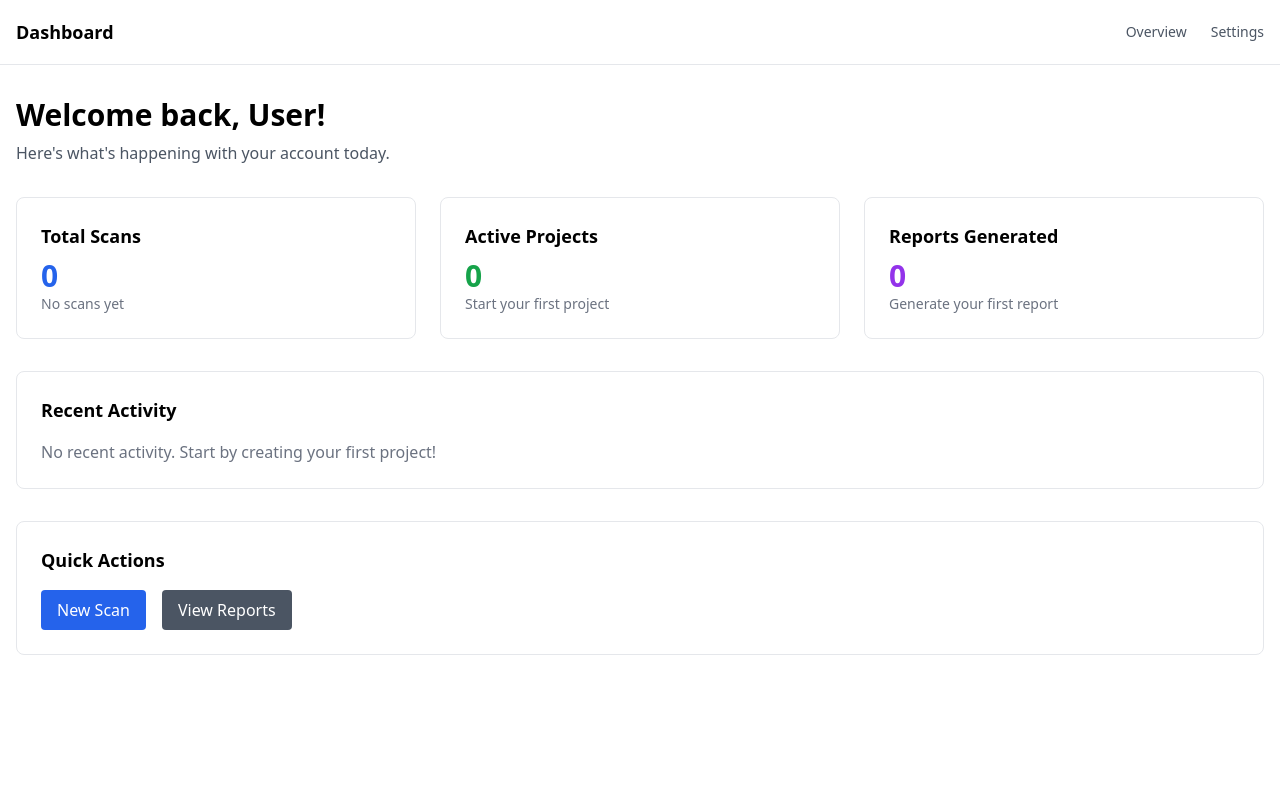
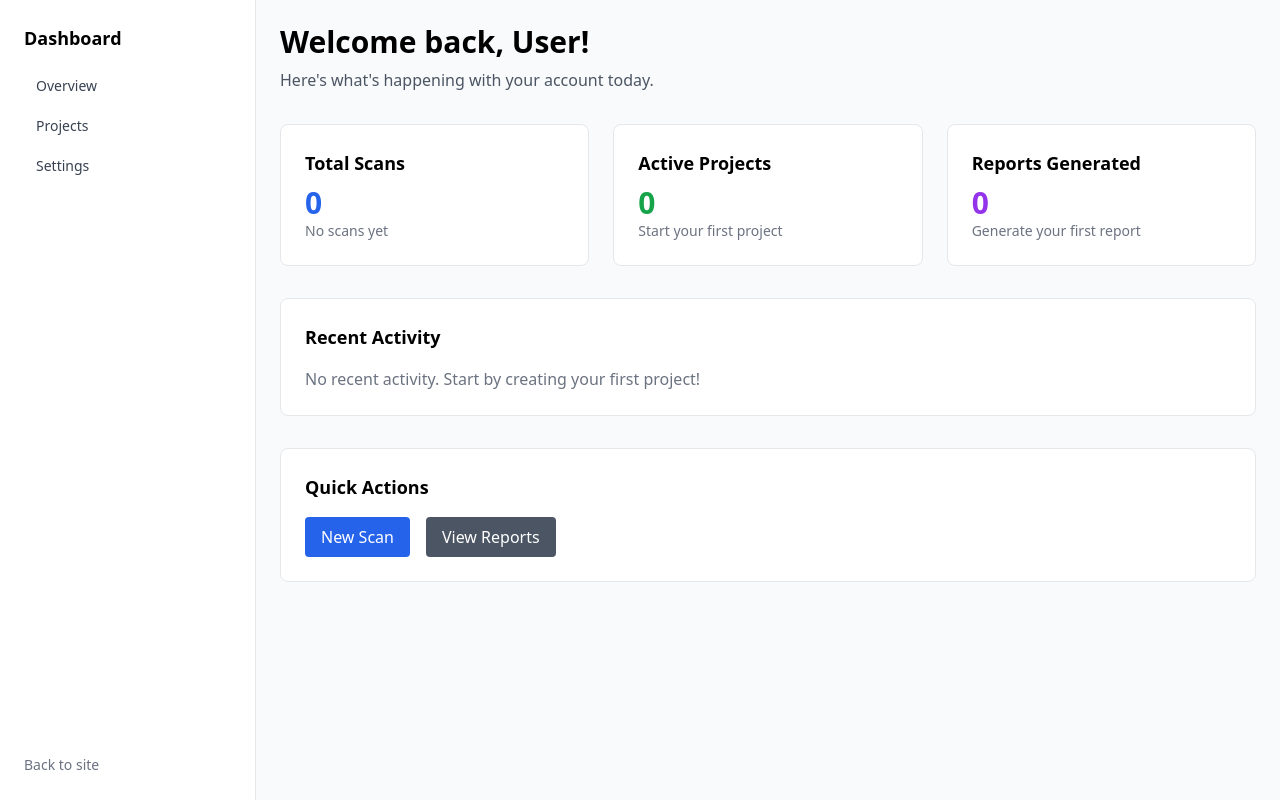
Before and after one commit to Levara-AlphaEye/MVP, a Next.js app in the folder alphaeye/: page /dashboard in a window 1280 px wide. Built offline with nearby package versions, Linux system fonts and the light colour scheme; no server answers.

Commit message:
feat: Update dashboard with overview and projects

```diff
--- a/alphaeye/app/dashboard/layout.tsx
+++ b/alphaeye/app/dashboard/layout.tsx
@@ -1,4 +1,4 @@
-import DashboardNavbar from "@/components/layout/DashboardNavbar"
+import DashboardSidebar from "../../components/layout/DashboardSidebar"
 
 export default function DashboardLayout({
   children,
@@ -6,11 +6,27 @@ export default function DashboardLayout({
   children: React.ReactNode
 }) {
   return (
-    <>
-      <DashboardNavbar />
-      <main className="mx-auto max-w-7xl px-4 py-8">
-        {children}
-      </main>
-    </>
+    <div className="min-h-screen bg-gray-50">
+      <div className="flex">
+        {/* Left sidebar (hidden on small screens) */}
+        <DashboardSidebar />
+
+        {/* Main content column */}
+        <div className="flex-1 min-h-screen flex flex-col">
+
+          {/* Main area with grid wrapper for pages */}
+          <main className="flex-1 p-6">
+            <div className="mx-auto max-w-7xl">
+              <div className="grid grid-cols-1 gap-6 md:grid-cols-12">
+                {/* By default pages will occupy full width; inner content can use the grid */}
+                <div className="md:col-span-12">
+                  {children}
+                </div>
+              </div>
+            </div>
+          </main>
+        </div>
+      </div>
+    </div>
   )
 }
--- /dev/null
+++ b/alphaeye/app/dashboard/settings/page.tsx
@@ -0,0 +1,21 @@
+"use client"
+
+import { UserProfile } from "@clerk/nextjs"
+
+export default function DashboardSettingsPage() {
+  return (
+    <div className="mx-auto max-w-4xl p-6 bg-white rounded-md shadow-sm">
+      {/* Clerk's built-in profile/settings component handles account management (email, password, MFA, sessions).
+          Use hash-based routing so this doesn't require a catch-all route or special middleware exemptions. */}
+      <UserProfile
+        routing="hash"
+        appearance={{
+          elements: {
+            // allow Clerk to inherit site styles; tweak as needed
+            card: "bg-white",
+          },
+        }}
+      />
+    </div>
+  )
+}
--- /dev/null
+++ b/alphaeye/components/layout/DashboardSidebar.tsx
@@ -0,0 +1,35 @@
+"use client"
+
+import Link from "next/link"
+
+export default function DashboardSidebar() {
+  return (
+    <aside className="hidden md:flex md:w-64 md:flex-col md:py-6 md:px-4 bg-white border-r">
+      <div className="flex flex-col h-full">
+        <div className="px-2 mb-4">
+          <Link href="/dashboard" className="text-lg font-semibold">
+            Dashboard
+          </Link>
+        </div>
+
+        <nav className="flex-1 px-2 space-y-1 text-sm">
+          <Link href="/dashboard" className="block rounded-md px-3 py-2 text-gray-700 hover:bg-gray-100">
+            Overview
+          </Link>
+          <Link href="/dashboard/projects" className="block rounded-md px-3 py-2 text-gray-700 hover:bg-gray-100">
+            Projects
+          </Link>
+          <Link href="/dashboard/settings" className="block rounded-md px-3 py-2 text-gray-700 hover:bg-gray-100">
+            Settings
+          </Link>
+        </nav>
+
+        <div className="px-2 mt-4">
+          <Link href="/" className="text-sm text-gray-500 hover:text-gray-700">
+            Back to site
+          </Link>
+        </div>
+      </div>
+    </aside>
+  )
+}
--- a/alphaeye/package.json
+++ b/alphaeye/package.json
@@ -11,6 +11,7 @@
   "dependencies": {
     "@clerk/nextjs": "^6.36.5",
     "class-variance-authority": "^0.7.1",
+    "clerk": "^0.8.3",
     "clsx": "^2.1.1",
     "next": "16.1.0",
     "react": "19.2.3",
```
Also changed, not shown: 1 other file (tests, documents, lock files or other folders).
